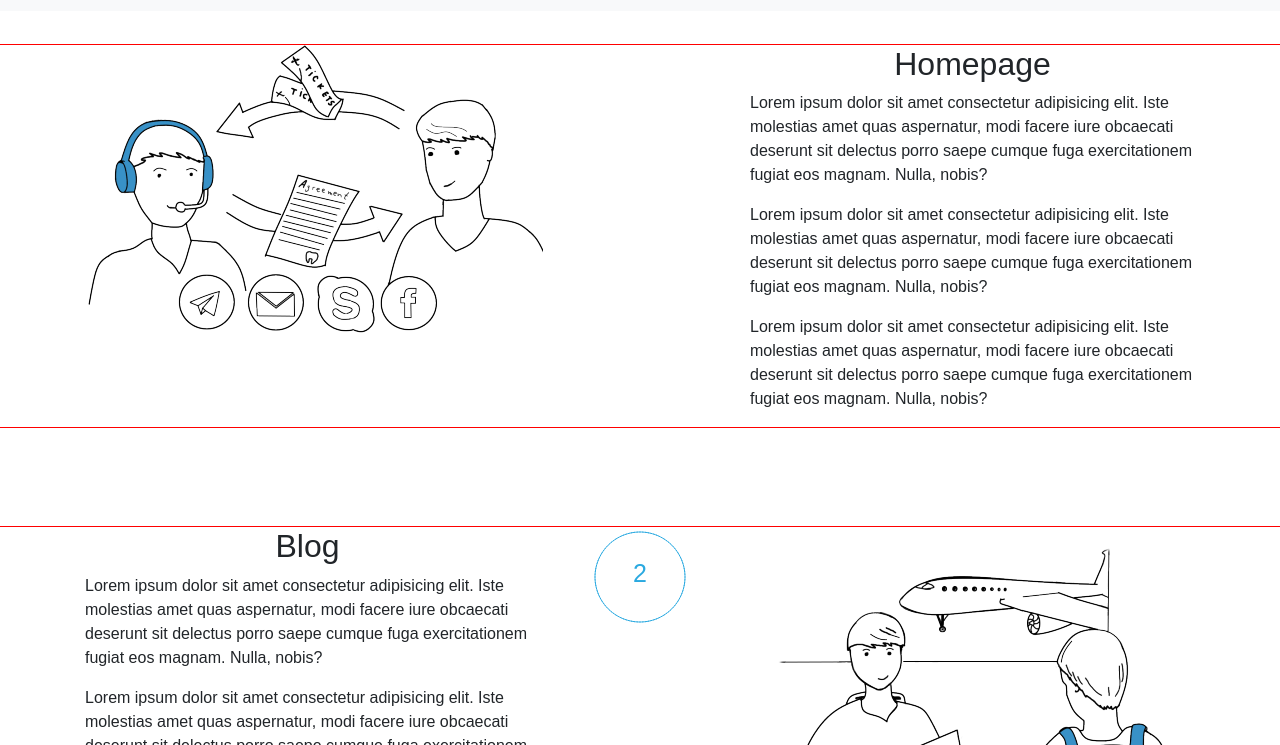
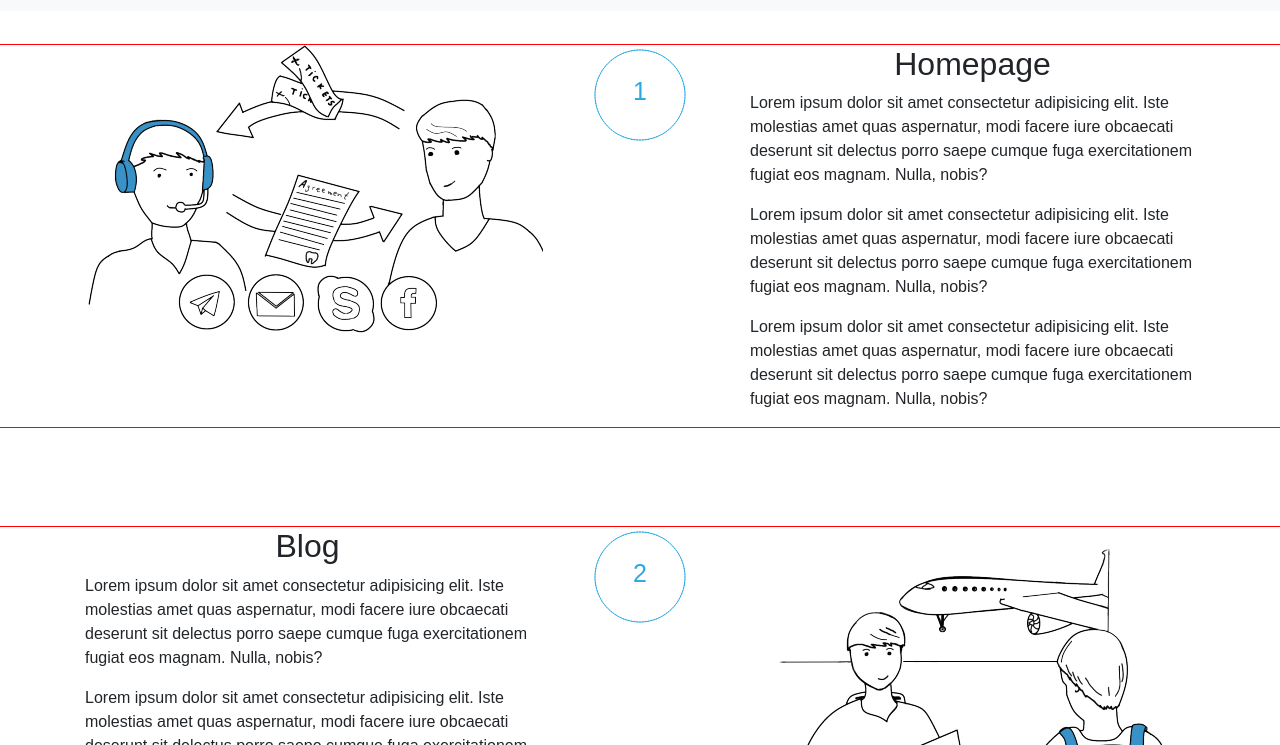
Before and after one commit to NomyCo/bootstrap4, a plain HTML site: page index.html in a window 1280 px wide. Shown: the part 55-800 px from the top of the page. Drawn offline with nearby package versions, Linux system fonts and the light colour scheme.

Commit message:
improve code canvas

```diff
--- a/index.html
+++ b/index.html
@@ -48,7 +48,7 @@
                     <img class="align-items-end" src="img/1.png" alt="картинка">
                 </div>
                 <div class="col-md-2 d-flex justify-content-center">
-                    <canvas id="canvas" class="canvas" width="100" height="100"></canvas>
+                    <canvas class="canvas" width="100" height="100"></canvas>
                 </div>
                 <div class="col-lg-5">
                     <h2 id="Homepage" class="text-center">Homepage</h2>
--- a/js/canvas.js
+++ b/js/canvas.js
@@ -1,8 +1,12 @@
 //переменные
 let canvas = document.querySelectorAll('.canvas');
-let max = 100;
-let firns = 0;
-let k = (2 * Math.PI) / 100;
+let i = 0;
+
+//Вспомогательный массив (для работы функции splice)
+let helplArr = []
+canvas.forEach(elem => {
+    helplArr.push(elem)
+})
 
 // массив из canvas
 let ctxArr = [];
@@ -10,35 +14,28 @@ canvas.forEach(elem => {
     ctxArr.push(elem.getContext('2d'))
 })
 
+
 //событие при скролле
 window.addEventListener('scroll', () => {
-    const scrolled = window.pageYOffset;
-
-    //считываем только большее значение скролла (скролл работает только вниз)
-    //при скролле вверх данные не считываются
-    if (firns < scrolled) {
-        firns += scrolled
-        firns = scrolled
-        console.log(firns)
-    }
-
-    if (firns >= getCoords(canvas[0])-300 && firns <= getCoords(canvas[0])) { drawCircle(5, ctxArr[0], 1) }
-    if (firns >= getCoords(canvas[1])-500 && firns <= getCoords(canvas[1])) { drawCircle(5, ctxArr[1], 2) }
-    if (firns >= getCoords(canvas[2])-500 && firns <= getCoords(canvas[2])) { drawCircle(5, ctxArr[2], 3) }
-    if (firns >= getCoords(canvas[3])-500 && firns <= getCoords(canvas[3])) { drawCircle(5, ctxArr[3], 4) }
-
+    let scrolled = window.scrollY;
+    //функция сработала удалить из массива
+    //второе сравнение - конец страницы
+    helplArr.forEach((elem, index) => {
+        if (scrolled >= getCoords(elem) - 200 || window.scrollY + 1 >= document.documentElement.scrollHeight - document.documentElement.clientHeight) {
+            drawCircle(5, ctxArr[index], ++i)
+            ctxArr.splice(index, 1)
+            helplArr.splice(index, 1)
+        }
+    })
 })
-
 
 //координата объекта
 function getCoords(box1) {
     var box = box1.getBoundingClientRect();
     return box.top + pageYOffset;
 }
-console.log(getCoords(canvas[3]))
 
-
-//показать число
+//рисовать число
 function draw(ctx, num) {
     ctx.beginPath();
     ctx.font = "25px Arial";
@@ -50,6 +47,8 @@ function draw(ctx, num) {
 
 //рисовать круг
 function drawCircle(time, ctx, num) {
+    let k = (2 * Math.PI) / 100;
+    let max = 100;
     let x = 1;
     let timeID = setInterval(() => {
         if (x <= max) {
@@ -66,5 +65,6 @@ function drawCircle(time, ctx, num) {
             clearInterval(timeID)
         }
     }, time);
+
     draw(ctx, num)
 }
```
